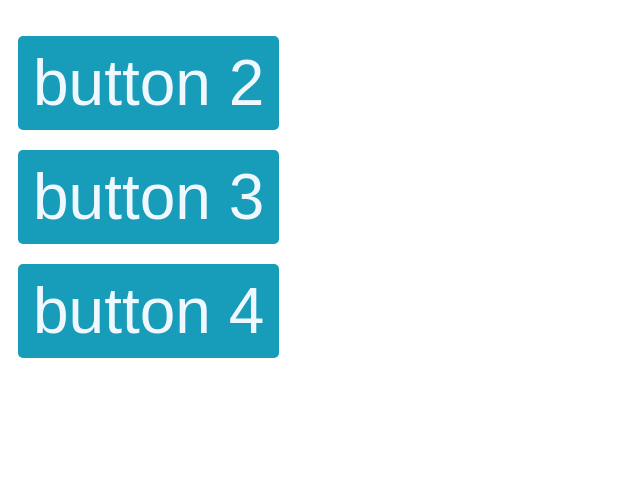
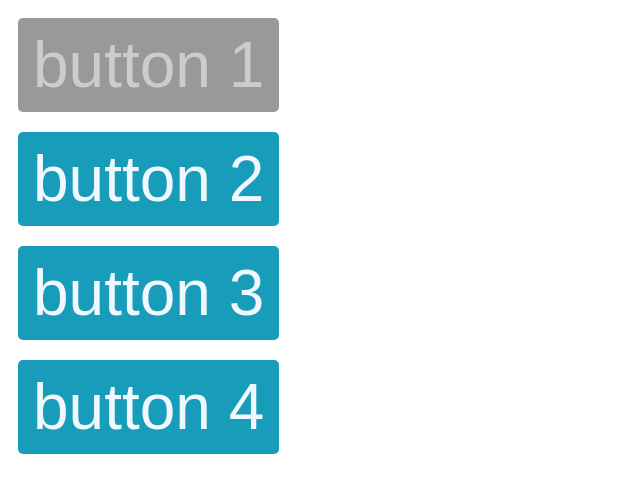
Before and after one commit to FachmiR4/javascript, a plain HTML site: page part-13/index.html in a window 1280 px wide. Both pictures are taken after a click on the button "button 1". Shown: the whole page, without its empty margins (0-640 px from the left). Drawn offline with Linux system fonts and the light colour scheme.

Commit message:
belajar ClassList by javascript part-66

```diff
--- a/part-13/index.js
+++ b/part-13/index.js
@@ -3,7 +3,7 @@
 //            Similar to an array, but no (map, filter, reduce)
 //            NodeList won't update to automatically reflect changes
 
-let myButton = document.querySelectorAll('.myButton');
+// let myButton = document.querySelectorAll('.myButton');
 // let clickActive = false;
 
 // myButton.forEach( button => {
@@ -30,10 +30,72 @@ let myButton = document.querySelectorAll('.myButton');
 
 // REMOVE AN ELEMENT
 
+// myButton.forEach(button => {
+//     button.addEventListener("click", event => {
+//         event.target.remove();
+//         myButton = document.querySelectorAll(".myButton");
+//         console.log(myButton);
+//     })
+// })
+
+/*-----------------------------------ClassList------------------------------------------*/
+// ClassList = Element property in javascript used to intract
+//             With an element's list of classes (Css classes)
+//             Allows you to make reusable classes for many elements
+//             across your webpage.
+
+// add()
+// remove()
+// toggle(remove if present, add if not)
+// replace(oldClass, newClass)
+// contains()
+
+// const myButton = document.getElementById("myButton");
+
+// myButton.classList.add("hover");
+// myButton.classList.remove("enabled");
+
+// myButton.addEventListener("mouseover" , () => {
+//     myButton.classList.toggle("hover");
+// });
+// myButton.addEventListener("mouseout", () => {
+//     myButton.classList.toggle("hover")
+// })
+
+// myButton.classList.add('enabled');
+
+// myButton.addEventListener("click", event => {
+//     if(event.target.classList.contains("disabled")){
+//         event.target.textContent += "😒";
+//     }else{
+//          event.target.classList.replace("enabled", "disabled")
+//     }
+// })
+
+const myButton = document.querySelectorAll(".myButton");
+
+myButton.forEach(button => {
+    button.classList.add("enabled");
+    console.log(button);
+});
+
+
+myButton.forEach(button => {
+    button.addEventListener("mouseover", event => {
+        event.target.classList.toggle("hover");
+    });
+})
+myButton.forEach(button => {
+    button.addEventListener("mouseout", event => {
+        event.target.classList.toggle("hover");
+    });
+})
 myButton.forEach(button => {
     button.addEventListener("click", event => {
-        event.target.remove();
-        myButton = document.querySelectorAll(".myButton");
-        console.log(myButton);
-    })
+       if(event.target.classList.contains("disabled")){
+            event.target.textContent += "❤️";
+       }else{
+        event.target.classList.replace("enabled","disabled");
+       }
+    });
 })
--- a/part-13/style.css
+++ b/part-13/style.css
@@ -4,6 +4,16 @@
     border: none;
     border-radius: 5px;
     padding: 10px 15px;
+}
+.enabled{
     background-color: hsl(191, 78%, 41%);
     color: aliceblue;
 }
+.hover{
+    box-shadow: 0 0 10px hsla(0, 0%, 0%, 0.2);
+    font-weight: bold;
+}
+.disabled{
+    background-color: hsl(0, 0%, 60%);
+    color: hsl(0, 0%, 80%);
+}
```
Also changed, not shown: part-13/index.html (+0 -1 lines).
